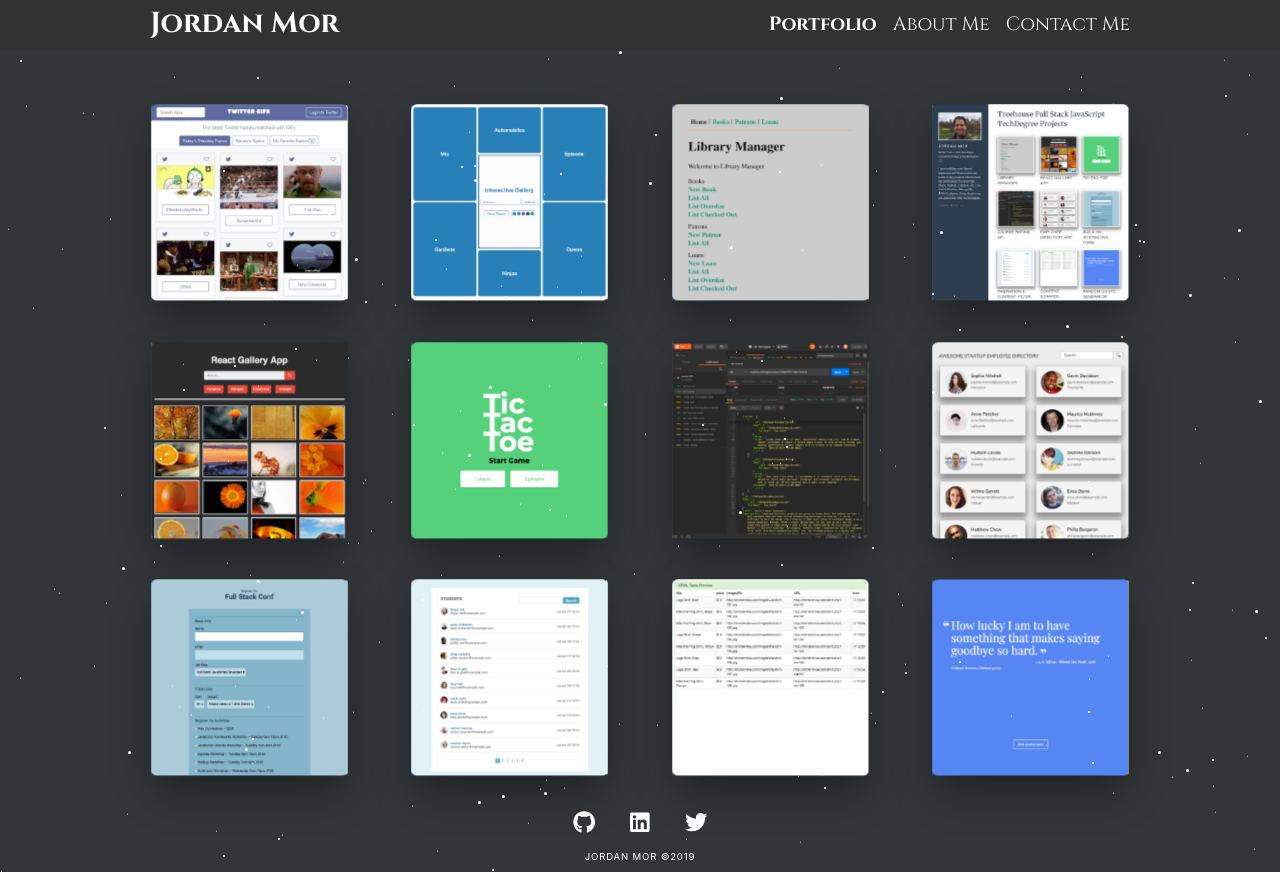
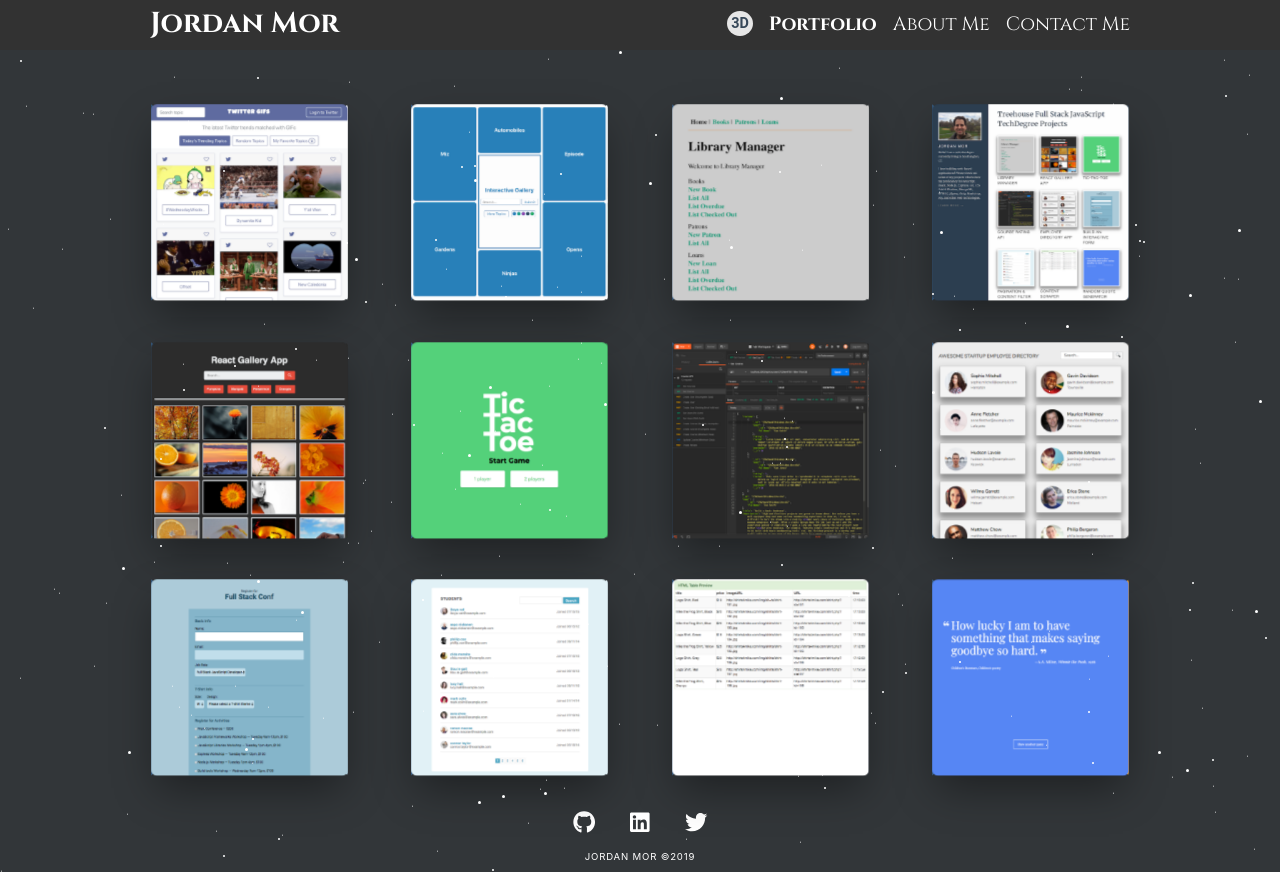
Before and after one commit to jordanmor/jordanmor.com, a React (Create React App) app: page /portfolio in a window 1280 px wide. Built offline with nearby package versions, Linux system fonts and the light colour scheme.

Commit message:
Add btn component to toggle portfolio between 3D/2D

```diff
--- a/src/components/App.js
+++ b/src/components/App.js
@@ -34,7 +34,7 @@ const App = ({ location }) => {
               path='/portfolio/project/:id'
               render={ props => <Project {...props} /> }>
             </Route>
-            <Route exaxt path='/portfolio' component={Portfolio}></Route>
+            <Route path='/portfolio' component={Portfolio}></Route>
             <Route exaxt path='/about' component={About}></Route>
             <Route exaxt path='/contact' component={Contact}></Route>
             <Route exact path="/" component={Landing}></Route>
--- a/src/components/Context/index.js
+++ b/src/components/Context/index.js
@@ -6,15 +6,20 @@ const PortfolioContext = React.createContext();
 export class Provider extends Component {
   state = {
     projects,
-    menuIsOpen: false
+    menuIsOpen: false,
+    threeD: false
    }
 
   toggleMenu = () => {
-    this.setState( prevState => ({menuIsOpen: !prevState.menuIsOpen }));
+    this.setState( prevState => ({ menuIsOpen: !prevState.menuIsOpen }));
   }
 
   closeMenu = () => {
     this.setState({ menuIsOpen: false });
+  }
+
+  togglePortfolioBtn = () => {
+    this.setState( prevState => ({ threeD: !prevState.threeD }));
   }
 
   render() {
@@ -22,9 +27,11 @@ export class Provider extends Component {
       <PortfolioContext.Provider value={{
         projects: this.state.projects,
         menuIsOpen: this.state.menuIsOpen,
+        threeD: this.state.threeD,
         actions: {
           toggleMenu: this.toggleMenu,
-          closeMenu: this.closeMenu
+          closeMenu: this.closeMenu,
+          togglePortfolioBtn: this.togglePortfolioBtn
         }
       }}>
         { this.props.children }
--- a/src/components/Header/index.js
+++ b/src/components/Header/index.js
@@ -4,6 +4,7 @@ import MediaQuery from 'react-responsive';
 import Nav from './nav';
 import MenuButton from './menuButton';
 import Logo from './logo';
+import ThreeDButton from './threeDBtn';
 import ProjectLinks from './projectLinks';
 
 const Header = ({ path }) => {
@@ -23,13 +24,21 @@ const Header = ({ path }) => {
           <div className={classNames} >
             <header className={ menuIsOpen ? "open" : null }>
               <div>
+                <ThreeDButton
+                  path={path}
+                  classNames="threeD sm-screens"
+                />
                 <Logo closeMenu={actions.closeMenu} />
 
                 <MediaQuery maxWidth={768}>
                   <MenuButton toggleMenu={actions.toggleMenu} />
                 </MediaQuery>
 
-                <Nav closeMenu={actions.closeMenu} />
+                <Nav
+                  closeMenu={actions.closeMenu}
+                  togglePortfolioBtn={actions.togglePortfolioBtn}
+                  path={path}
+                />
               </div>
             </header>
 
--- a/src/components/Header/nav.js
+++ b/src/components/Header/nav.js
@@ -1,10 +1,15 @@
 import React from 'react';
 import { NavLink } from 'react-router-dom';
+import ThreeDButton from './threeDBtn';
 
-const Nav = ({ closeMenu }) => {
+const Nav = ({ closeMenu, path, togglePortfolioBtn }) => {
   return (
     <div className="nav-wrapper">
       <nav>
+        <ThreeDButton
+          path={path}
+          classNames="threeD lg-screens"
+        />
         <NavLink onClick={ closeMenu } to="/portfolio">Portfolio</NavLink>
         <NavLink onClick={ closeMenu } to="/about">About Me</NavLink>
         <NavLink onClick={ closeMenu } to="/contact">Contact Me</NavLink>
--- /dev/null
+++ b/src/components/Header/threeDBtn.js
@@ -0,0 +1,25 @@
+import React from 'react';
+import { Consumer } from '../Context';
+import { Link } from 'react-router-dom';
+
+const ThreeDButton = ({ path, classNames }) => {
+  if (path !== "/portfolio") return null;
+
+  return (
+    <Consumer>
+      {({ threeD, actions }) => {
+        return (
+          <Link
+            className={classNames}
+            onClick={ actions.togglePortfolioBtn }
+            to="/portfolio"
+          >
+          {threeD ? "2D" : "3D"}
+          </Link>
+        );
+      }}
+    </Consumer>
+   );
+}
+
+export default ThreeDButton;
--- a/src/components/Portfolio/index.js
+++ b/src/components/Portfolio/index.js
@@ -7,7 +7,7 @@ const Portfolio = () => {
 
   return (
     <Consumer>
-      { ({ projects }) => {
+      { ({ projects, threeD, actions }) => {
         return (
           <div className="page">
             <main className="portfolio">
--- a/src/components/Portfolio/portfolioItem.js
+++ b/src/components/Portfolio/portfolioItem.js
@@ -1,23 +1,23 @@
 import React from 'react';
 import { Link } from 'react-router-dom';
 
-const PortfolioItems = ({ project }) => {
+const PortfolioItem = ({ project }) => {
 
-  const {id, description, image_urls, project_name } = project;
+  const {id, image_urls, project_name } = project;
 
   return (
     <React.Fragment>
       <li className="cube-container">
         <div className="photo-cube">
 
-          <img className="front"src={process.env.PUBLIC_URL + image_urls[0]} alt={description} />
+          <img className="front"src={process.env.PUBLIC_URL + image_urls[0]} alt={project_name} />
           <div className="back photo-desc">
             <h3>{project_name}</h3>
             {/* <p>Aenean lacinia bibendu</p> */}
             <Link className="btn-secondary" to={`/portfolio/project/${id}`}>View Project</Link>
           </div>
-          <img className="left" src={`${image_urls[1].match(/\/images\/.+\/project/g)[0]}-mobile-2.png` }  alt={description} />
-          <img className="right" src={`${image_urls[1].match(/\/images\/.+\/project/g)[0]}-mobile-3.png` } alt={description} />
+          <img className="left" src={process.env.PUBLIC_URL + `${image_urls[1].match(/\/images\/.+\/project/g)[0]}-mobile-2.png` }  alt={project_name} />
+          <img className="right" src={process.env.PUBLIC_URL + `${image_urls[1].match(/\/images\/.+\/project/g)[0]}-mobile-3.png` } alt={project_name} />
 
         </div>
       </li>
@@ -25,4 +25,4 @@ const PortfolioItems = ({ project }) => {
    );
 }
 
-export default PortfolioItems;
+export default PortfolioItem;
--- a/src/index.css
+++ b/src/index.css
@@ -412,7 +412,7 @@ header {
   left: 0;
   z-index: 40;
   min-height: 40px;
-  padding: 0 1rem;
+  /* padding: 0 1rem; */
   color: var(--color-white);
   background-color: rgba(50, 50, 50, 1);
 }
@@ -444,6 +444,8 @@ header nav {
   font-family: 'Cinzel', serif;
   background-color: hsla(0,0%,0%,0.1);
   overflow: hidden;
+  display: flex;
+  align-items: center;
 }
 
 header.open nav {
@@ -458,6 +460,27 @@ header a {
   color: var(--color-white);
 }
 
+header .threeD {
+  position: inline-block;
+  font-family: "Roboto", "Helvetica Neue", sans-serif;
+  background-color: rgba(250,250,250,.9);
+  border-radius: 100%;
+  padding: .25rem;
+  font-size: .9rem;
+  font-weight: bold;
+  color: var(--color-secondary);
+}
+
+header .threeD.sm-screens {
+  position: absolute;
+  top: .5rem;
+  left: 1rem;
+}
+
+header .threeD.lg-screens {
+  font-size: .75rem;
+}
+
 /*============-============-============
               HAMBURGER MENU
 ==============-============-==========*/
@@ -468,7 +491,7 @@ header a {
   right: 0;
   z-index: 30;
   height: 25px;
-  padding: 0;
+  padding: 0 1rem 0 0;
   background: none;
   border: none;
   outline: none;
@@ -1000,6 +1023,9 @@ main h2 {
     transition: height 500ms;
     will-change: height;
   }
+  header .threeD.lg-screens {
+    display: none;
+  }
 }
 
 @media (min-width: 768px ) {
@@ -1021,6 +1047,9 @@ main h2 {
   header .logo,
   header .nav-wrapper {
     display: inline-block;
+  }
+  header .threeD.sm-screens {
+    display: none;
   }
   header nav {
     background-color: rgba(50, 50, 50, 1);
@@ -1063,6 +1092,9 @@ main h2 {
   header .logo h1 {
     font-size: 1.8rem;
   }
+  header .threeD.lg-screens {
+    font-size: .9rem;
+  }
   nav a {
     font-size: 1.2rem;
   }
```
